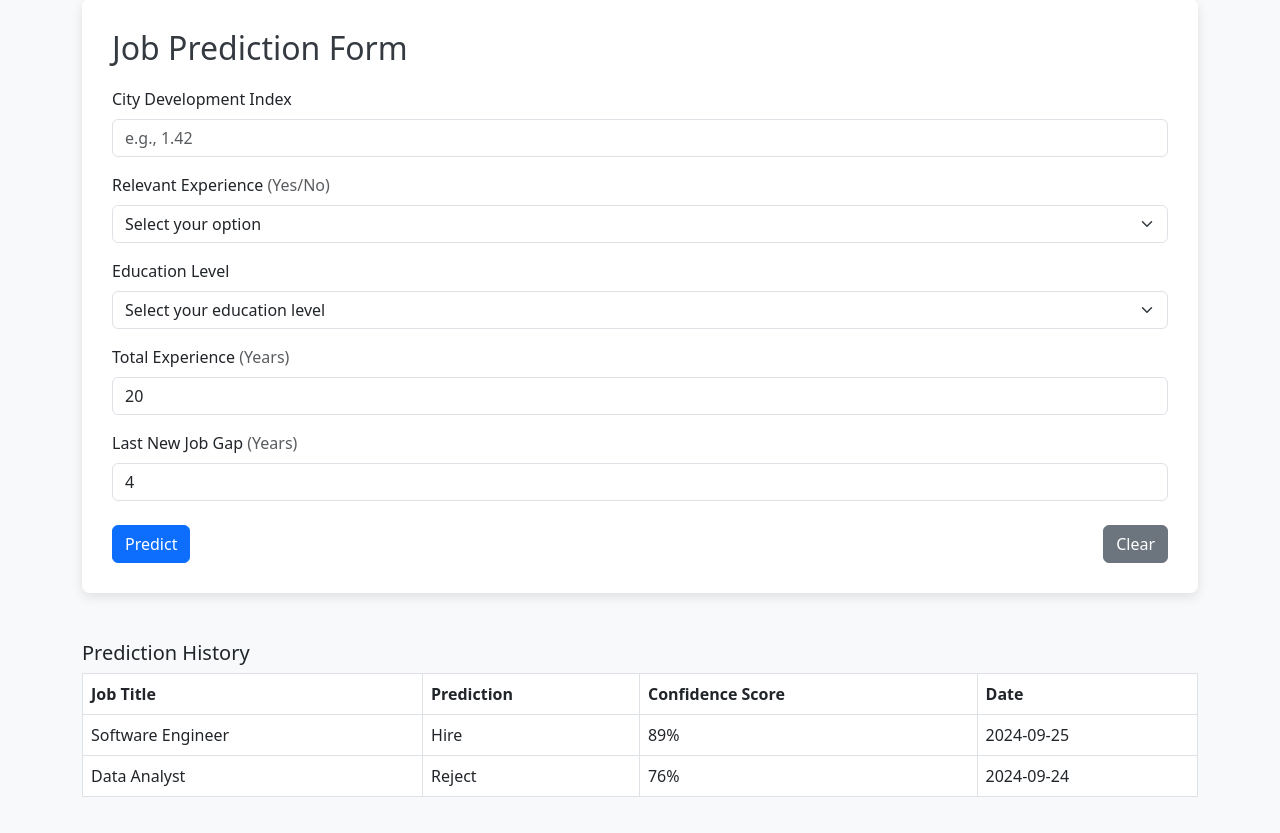
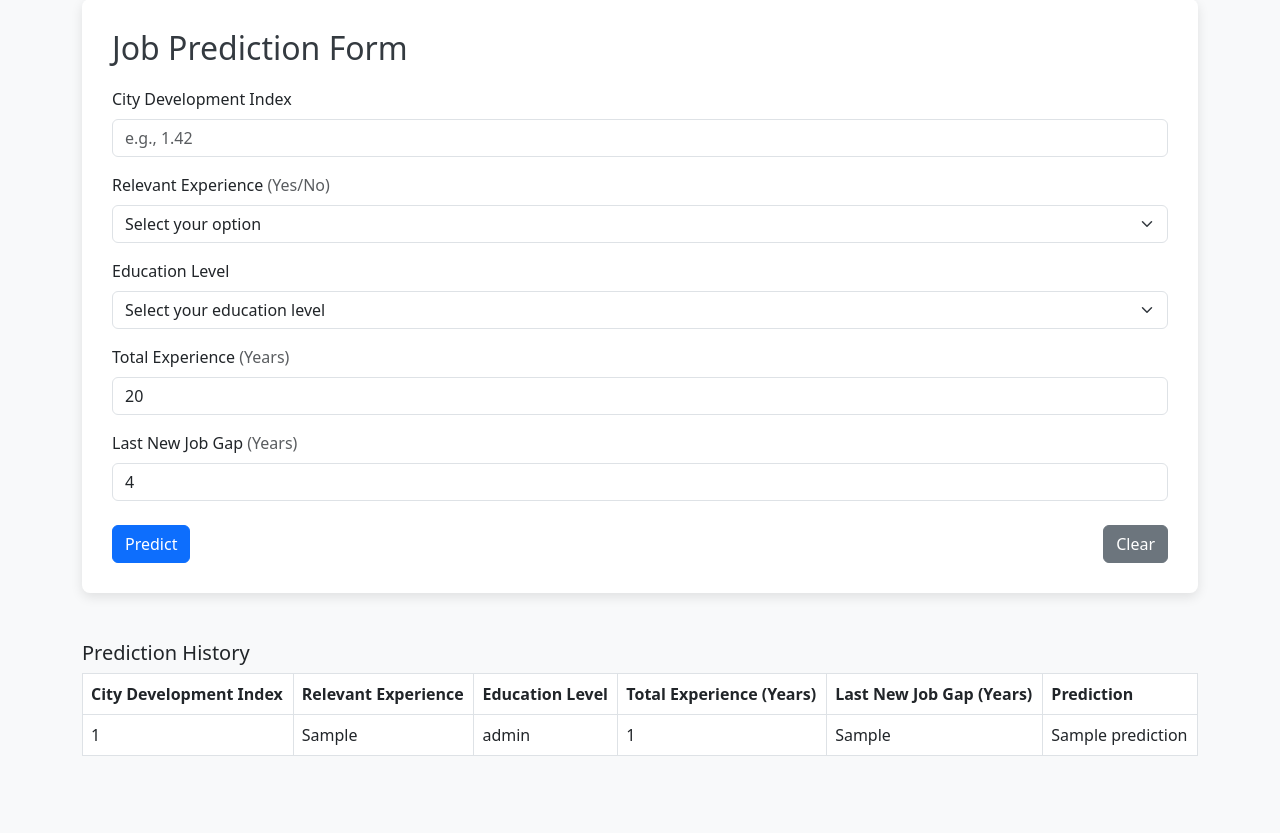
Before and after one commit to IT22106360/QuantaML-FDM-Employee-Retention, a Flask app: template templates/index.html in a window 1280 px wide. Shown: the part 290-1123 px from the top of the page. After the commit the page ends 1046 px from the top, so only its background shows below. Run offline with Flask 3, Linux system fonts and the light colour scheme; the template is opened without the code that fills it: most values are stand-ins (such as "Sample title", 1, 10 or a date in 2020); parts of the project's set-up code (start-up, migrations or seed data) failed here and were passed over.

Commit message:
prediction history created

```diff
--- a/app.py
+++ b/app.py
@@ -11,6 +11,8 @@ state = {
     'positive': 0,
     'negative': 0
 }
+
+prediction_history = []
 
 @app.route("/")
 def index():
@@ -45,8 +47,19 @@ def my_post():
     # Update counts based on prediction
     if prediction == 1:
         state['positive'] += 1  # looking for a job change
+        prediction_result = "Leave"
     else:
         state['negative'] += 1  # not looking for a job change
+        prediction_result = "Stay"
+
+    prediction_history.append({
+        'city_development_index': city_development_index,
+        'relevent_experience': relevent_experience,
+        'education_level': education_level,
+        'total_experience': total_experience,
+        'last_new_job_gap': last_new_job_gap,
+        'prediction': prediction_result  # Add prediction result (Leave/Stay)
+    })
 
     total = state['positive'] + state['negative']
     return jsonify({
--- a/templates/index.html
+++ b/templates/index.html
@@ -232,29 +232,28 @@
 <table class="table table-bordered">
     <thead class="thead-dark">
         <tr>
-                            <th>Job Title</th>
+            <th>City Development Index</th>
+            <th>Relevant Experience</th>
+            <th>Education Level</th>
+            <th>Total Experience (Years)</th>
+            <th>Last New Job Gap (Years)</th>
             <th>Prediction</th>
-                            <th>Confidence Score</th>
-                            <th>Date</th>
         </tr>
     </thead>
     <tbody>
-                        <!-- Example row, to be dynamically updated -->
+        {% for entry in data.history %}
         <tr>
-                            <td>Software Engineer</td>
-                            <td>Hire</td>
-                            <td>89%</td>
-                            <td>2024-09-25</td>
+            <td>{{ entry.city_development_index }}</td>
+            <td>{{ entry.relevent_experience }}</td>
+            <td>{{ entry.education_level }}</td>
+            <td>{{ entry.total_experience }}</td>
+            <td>{{ entry.last_new_job_gap }}</td>
+            <td>{{ entry.prediction }}</td>
         </tr>
-                        <tr>
-                            <td>Data Analyst</td>
-                            <td>Reject</td>
-                            <td>76%</td>
-                            <td>2024-09-24</td>
-                        </tr>
-                        <!-- More rows -->
+        {% endfor %}
     </tbody>
 </table>
+
             </div>
         </div>
     </div>
```
Lines whose indentation alone changed are shown as unchanged.
